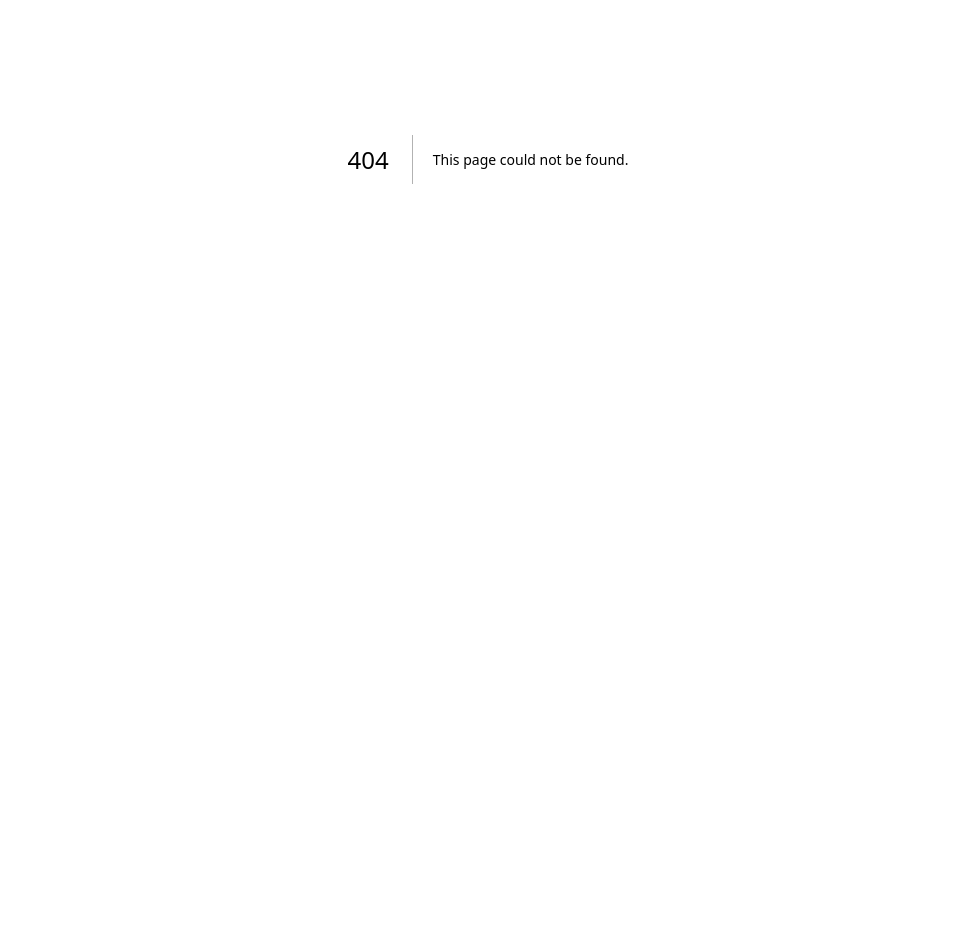
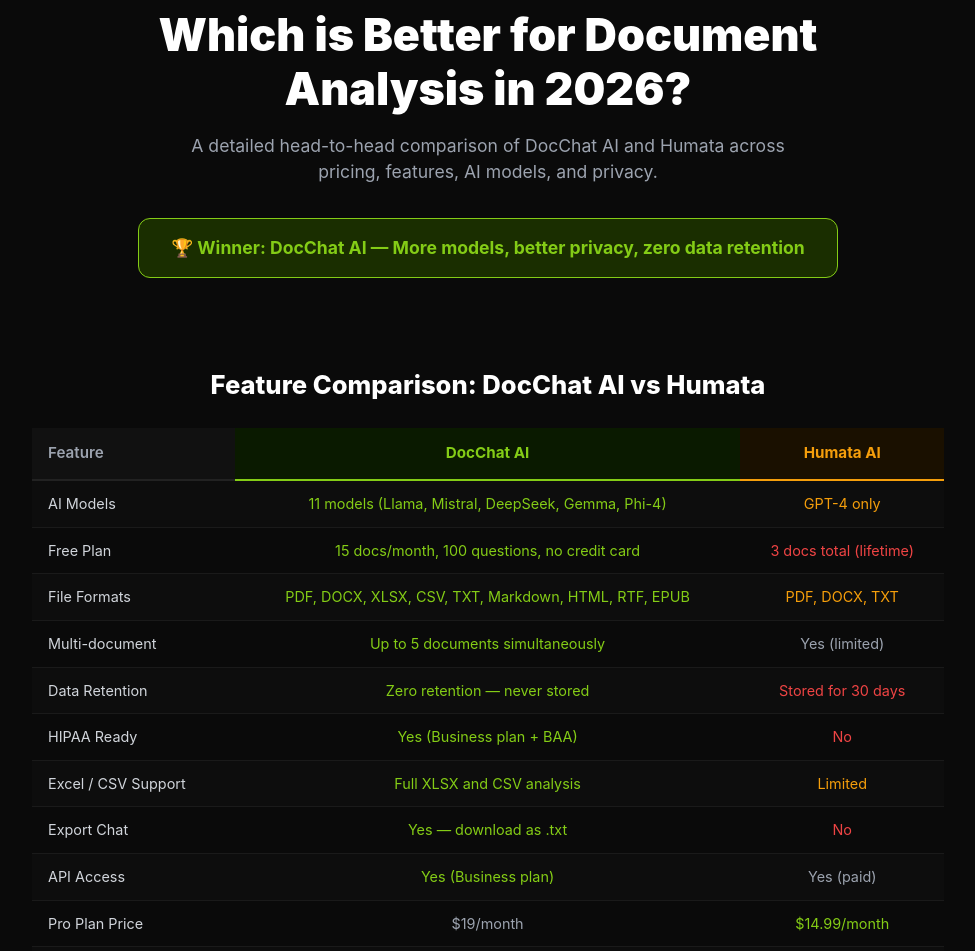
Before and after one commit to justin280/docchat-saas, a Next.js app: page /compare/humata-vs-docchat in a window 1280 px wide. Before the commit this address had no page. Shown: the part 241-1192 px from the top of the page, without its empty margins (152-1127 px from the left). Before the commit the page ends 800 px from the top, so only its background shows below. Built offline with nearby package versions, Linux system fonts and the light colour scheme.

Commit message:
Add: Humata vs DocChat AI comparison landing page

```diff
--- /dev/null
+++ b/app/(pages)/compare/humata-vs-docchat/page.js
@@ -0,0 +1,124 @@
+import NavBar from '@/app/components/NavBar';
+
+export const metadata = {
+  title: 'DocChat AI vs Humata — Which is Better in 2026?',
+  description: 'Detailed comparison of DocChat AI vs Humata AI. Compare features, AI models, pricing, file formats and privacy. See why DocChat AI is the better Humata alternative.',
+  alternates: { canonical: '/compare/humata-vs-docchat' }
+};
+
+export default function HumatavsDocChatPage() {
+  const s = {
+    page: { background: '#0a0a0a', color: '#f9fafb', minHeight: '100vh', fontFamily: 'Inter, system-ui, sans-serif' },
+    hero: { textAlign: 'center', padding: '80px 24px 40px', maxWidth: '900px', margin: '0 auto' },
+    badge: { display: 'inline-block', background: '#1a2e00', color: '#84cc16', border: '1px solid #84cc16', borderRadius: '20px', padding: '6px 16px', fontSize: '12px', fontWeight: '700', letterSpacing: '0.1em', marginBottom: '24px' },
+    h1: { fontSize: 'clamp(1.8rem, 4vw, 2.8rem)', fontWeight: '900', color: '#fff', marginBottom: '16px', lineHeight: '1.2' },
+    sub: { fontSize: '1.1rem', color: '#9ca3af', maxWidth: '600px', margin: '0 auto 32px' },
+    winner: { display: 'inline-block', background: '#1a2e00', border: '1px solid #84cc16', borderRadius: '12px', padding: '16px 32px', marginBottom: '48px', color: '#84cc16', fontSize: '1.1rem', fontWeight: '700' },
+    tableSection: { maxWidth: '960px', margin: '0 auto', padding: '0 24px 60px' },
+    tableTitle: { fontSize: '1.6rem', fontWeight: '800', color: '#fff', marginBottom: '24px', textAlign: 'center' },
+    table: { width: '100%', borderCollapse: 'collapse', fontSize: '0.9rem' },
+    th: { background: '#111', padding: '14px 16px', textAlign: 'left', color: '#9ca3af', fontWeight: '600', borderBottom: '2px solid #222', fontSize: '0.95rem' },
+    thGreen: { background: '#0a1a00', padding: '14px 16px', textAlign: 'center', color: '#84cc16', fontWeight: '700', borderBottom: '2px solid #84cc16', fontSize: '0.95rem' },
+    thOrange: { background: '#1a1000', padding: '14px 16px', textAlign: 'center', color: '#f59e0b', fontWeight: '700', borderBottom: '2px solid #f59e0b', fontSize: '0.95rem' },
+    td: { padding: '12px 16px', borderBottom: '1px solid #1a1a1a', color: '#d1d5db', verticalAlign: 'top' },
+    tdGreen: { padding: '12px 16px', borderBottom: '1px solid #1a1a1a', textAlign: 'center', color: '#84cc16', fontWeight: '600' },
+    tdOrange: { padding: '12px 16px', borderBottom: '1px solid #1a1a1a', textAlign: 'center', color: '#f59e0b' },
+    tdCenter: { padding: '12px 16px', borderBottom: '1px solid #1a1a1a', textAlign: 'center', color: '#d1d5db' },
+    proGrid: { display: 'grid', gridTemplateColumns: '1fr 1fr', gap: '24px', maxWidth: '900px', margin: '0 auto 60px', padding: '0 24px' },
+    proCard: { background: '#111', border: '1px solid #222', borderRadius: '12px', padding: '24px' },
+    proCardTitle: { fontSize: '1.1rem', fontWeight: '700', marginBottom: '16px', paddingBottom: '12px', borderBottom: '1px solid #222' },
+    proList: { listStyle: 'none', padding: '0', margin: '0', display: 'flex', flexDirection: 'column', gap: '8px' },
+    proBullet: { display: 'flex', gap: '8px', color: '#9ca3af', fontSize: '0.9rem' },
+    ctaSection: { textAlign: 'center', padding: '40px 24px 80px' },
+    ctaTitle: { fontSize: '1.6rem', fontWeight: '800', color: '#fff', marginBottom: '16px' },
+    ctaSub: { color: '#9ca3af', marginBottom: '24px' },
+    ctaBtn: { display: 'inline-block', background: '#84cc16', color: '#000', fontWeight: '700', padding: '16px 40px', borderRadius: '10px', textDecoration: 'none', fontSize: '1.1rem' },
+  };
+
+  const rows = [
+    ['AI Models', '11 models (Llama, Mistral, DeepSeek, Gemma, Phi-4)', 'GPT-4 only', '#84cc16', '#f59e0b'],
+    ['Free Plan', '15 docs/month, 100 questions, no credit card', '3 docs total (lifetime)', '#84cc16', '#ef4444'],
+    ['File Formats', 'PDF, DOCX, XLSX, CSV, TXT, Markdown, HTML, RTF, EPUB', 'PDF, DOCX, TXT', '#84cc16', '#f59e0b'],
+    ['Multi-document', 'Up to 5 documents simultaneously', 'Yes (limited)', '#84cc16', '#9ca3af'],
+    ['Data Retention', 'Zero retention — never stored', 'Stored for 30 days', '#84cc16', '#ef4444'],
+    ['HIPAA Ready', 'Yes (Business plan + BAA)', 'No', '#84cc16', '#ef4444'],
+    ['Excel / CSV Support', 'Full XLSX and CSV analysis', 'Limited', '#84cc16', '#f59e0b'],
+    ['Export Chat', 'Yes — download as .txt', 'No', '#84cc16', '#ef4444'],
+    ['API Access', 'Yes (Business plan)', 'Yes (paid)', '#84cc16', '#9ca3af'],
+    ['Pro Plan Price', '\$19/month', '\$14.99/month', '#9ca3af', '#84cc16'],
+    ['Open Source Models', 'Yes — Llama, Mistral, DeepSeek', 'No — GPT-4 only', '#84cc16', '#ef4444'],
+  ];
+
+  return (
+    <div style={s.page}>
+      <NavBar activePath="/compare" />
+
+      <div style={s.hero}>
+        <div style={s.badge}>COMPARISON</div>
+        <h1 style={s.h1}>DocChat AI vs Humata AI<br />Which is Better for Document Analysis in 2026?</h1>
+        <p style={s.sub}>A detailed head-to-head comparison of DocChat AI and Humata across pricing, features, AI models, and privacy.</p>
+        <div style={s.winner}>&#127942; Winner: DocChat AI — More models, better privacy, zero data retention</div>
+      </div>
+
+      <div style={s.tableSection}>
+        <h2 style={s.tableTitle}>Feature Comparison: DocChat AI vs Humata</h2>
+        <table style={s.table}>
+          <thead>
+            <tr>
+              <th style={s.th}>Feature</th>
+              <th style={s.thGreen}>DocChat AI</th>
+              <th style={s.thOrange}>Humata AI</th>
+            </tr>
+          </thead>
+          <tbody>
+            {rows.map(([feat, docchat, humata, dcColor, hmColor], i) => (
+              <tr key={i} style={{background: i % 2 === 0 ? '#0d0d0d' : 'transparent'}}>
+                <td style={s.td}>{feat}</td>
+                <td style={{...s.tdCenter, color: dcColor}}>{docchat}</td>
+                <td style={{...s.tdCenter, color: hmColor}}>{humata}</td>
+              </tr>
+            ))}
+          </tbody>
+        </table>
+      </div>
+
+      <div style={s.proGrid}>
+        <div style={s.proCard}>
+          <div style={{...s.proCardTitle, color: '#84cc16'}}>Why Choose DocChat AI</div>
+          <ul style={s.proList}>
+            {[
+              '11 open-source AI models — no vendor lock-in',
+              'Zero-retention architecture — your data is never stored',
+              'Excel, CSV, and Markdown analysis built-in',
+              'HIPAA-ready with BAA for healthcare compliance',
+              'Free plan with no credit card required',
+              'NVIDIA NIM powered — enterprise infrastructure',
+              'Document comparison across multiple files',
+            ].map((item, i) => (
+              <li key={i} style={s.proBullet}><span style={{color:'#84cc16'}}>&#10003;</span><span>{item}</span></li>
+            ))}
+          </ul>
+        </div>
+        <div style={s.proCard}>
+          <div style={{...s.proCardTitle, color: '#f59e0b'}}>When Humata Might Work</div>
+          <ul style={s.proList}>
+            {[
+              'Slightly cheaper Pro plan (\$14.99 vs \$19)',
+              'Familiar GPT-4 responses',
+              'Simple interface for basic PDF Q&A',
+              'Good for one-off document summaries',
+            ].map((item, i) => (
+              <li key={i} style={s.proBullet}><span style={{color:'#f59e0b'}}>&#9654;</span><span>{item}</span></li>
+            ))}
+          </ul>
+        </div>
+      </div>
+
+      <div style={s.ctaSection}>
+        <h2 style={s.ctaTitle}>Switch from Humata to DocChat AI</h2>
+        <p style={s.ctaSub}>More models, better privacy, and a genuinely free plan. No credit card needed to get started.</p>
+        <a href="/" style={s.ctaBtn}>Try DocChat AI Free</a>
+      </div>
+    </div>
+  );
+}
```
